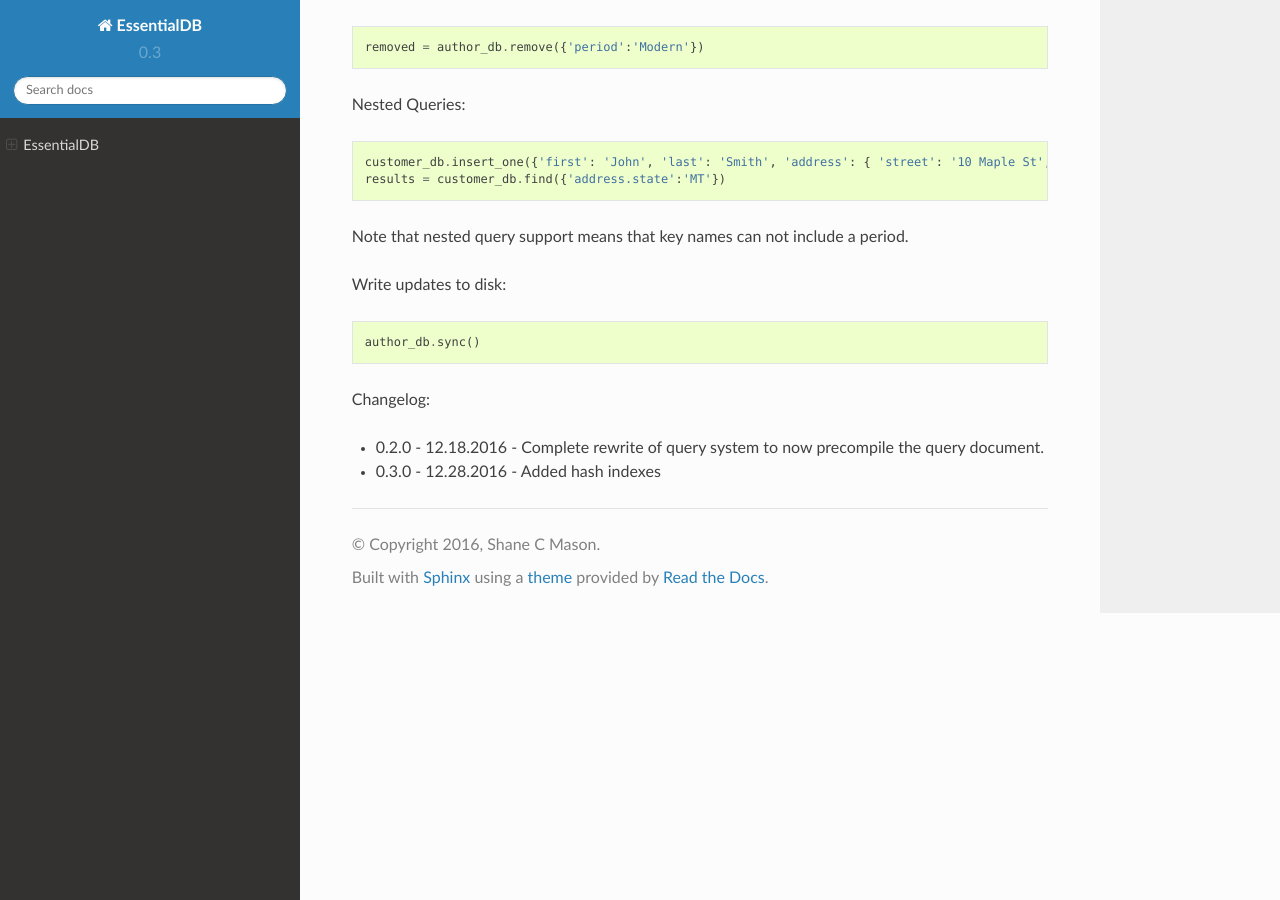
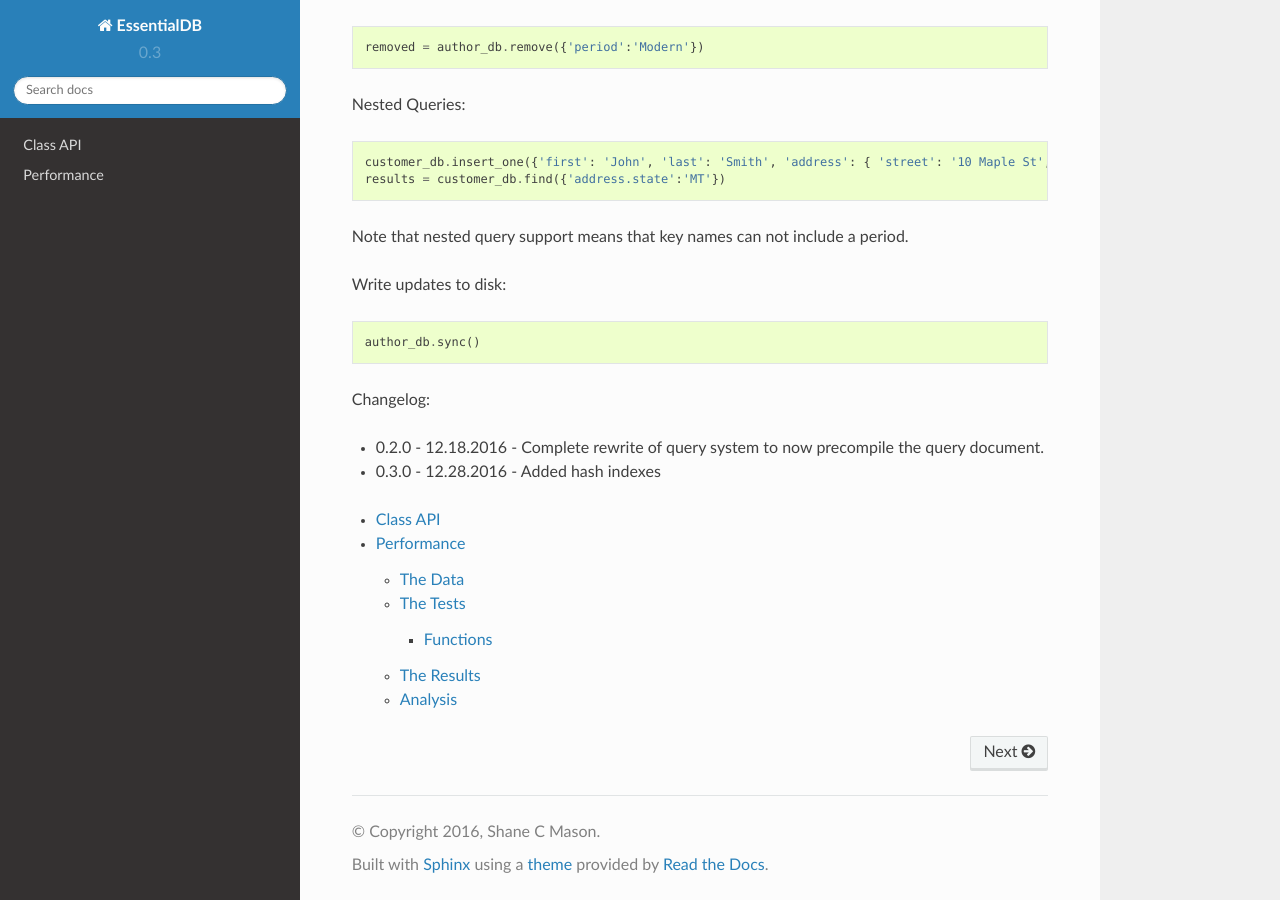
Before and after one commit to shane-mason/essentialdb, a Sphinx documentation site: the page built from docs/index.rst, in a window 1280 px wide and 900 px high, scrolled down 3233 px. Built offline with Sphinx 7.4.7 and the Read the Docs theme 2.0.0, drawn with Linux system fonts in a browser that asks for light colours.

Commit message:
Update for readthedocs failure

```diff
--- a/docs/index.rst
+++ b/docs/index.rst
@@ -6,3 +6,9 @@ Changelog:
 
 * 0.2.0 - 12.18.2016 - Complete rewrite of query system to now precompile the query document.
 * 0.3.0 - 12.28.2016 - Added hash indexes
+
+
+.. toctree::
+
+   api
+   performance
```
